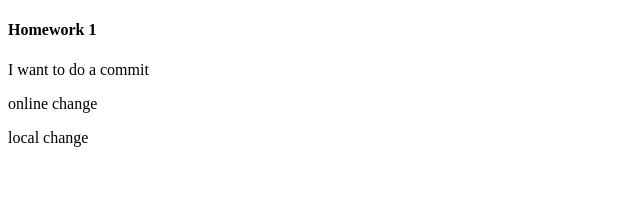
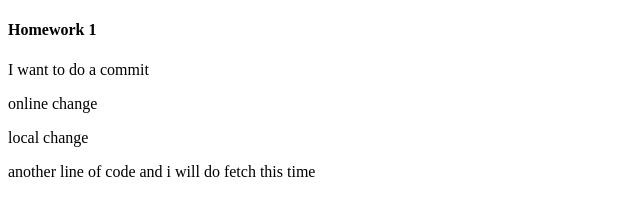
Before and after one commit to amanuelMecha/AsynchronousProgramming, a plain HTML site: page index.html in a window 1280 px wide. Shown: the whole page, without its empty margins (0-640 px from the left). Drawn offline with Linux system fonts and the light colour scheme.

Commit message:
want to do fetch

```diff
--- a/index.html
+++ b/index.html
@@ -7,6 +7,7 @@
     <p>I want to do a commit</p>
     <p>online change</p>
     <p>local change</p>
+    <p>another line of code and i will do fetch this time</p>
     <title>Document</title>
 </head>
 <body>
```
